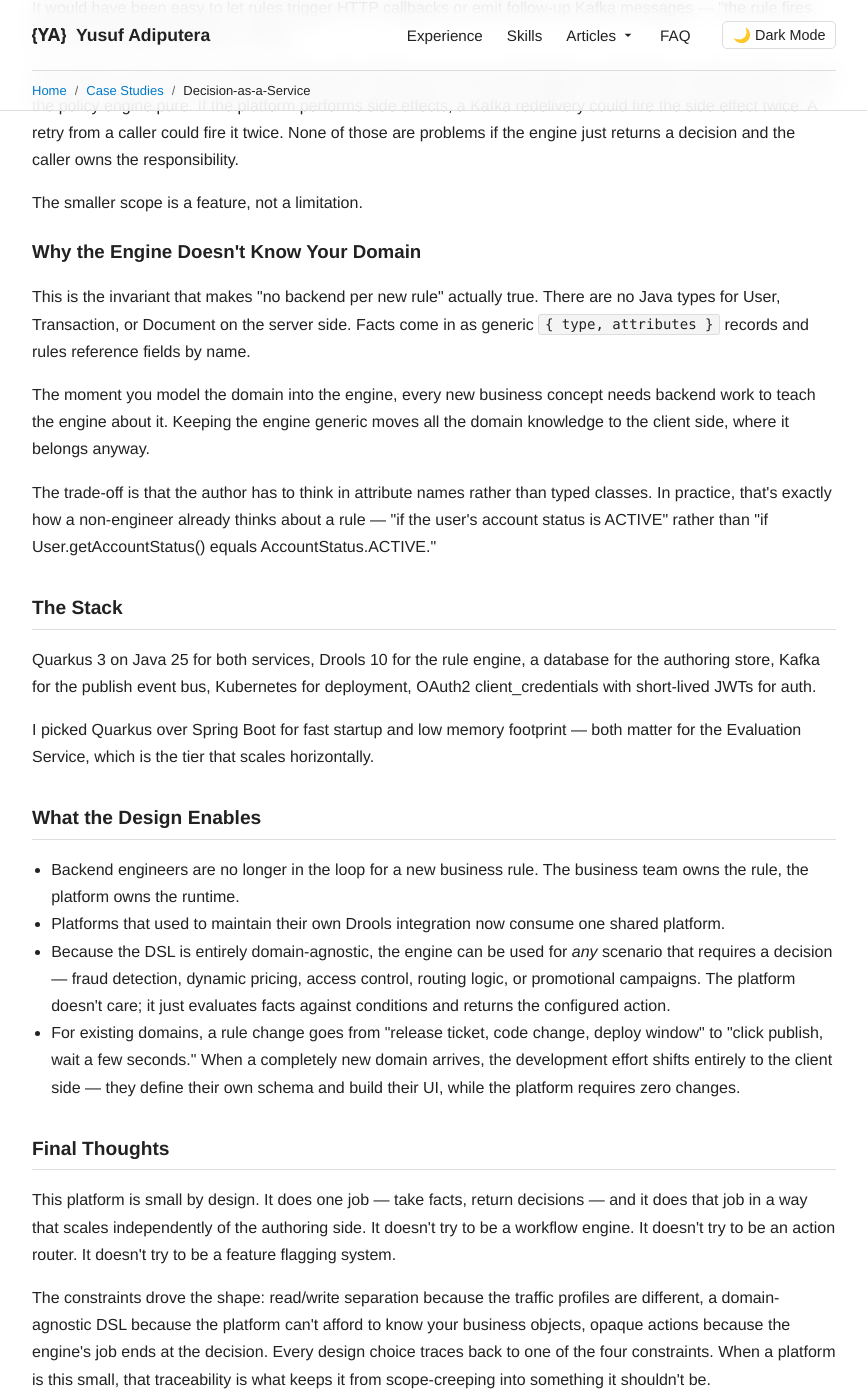
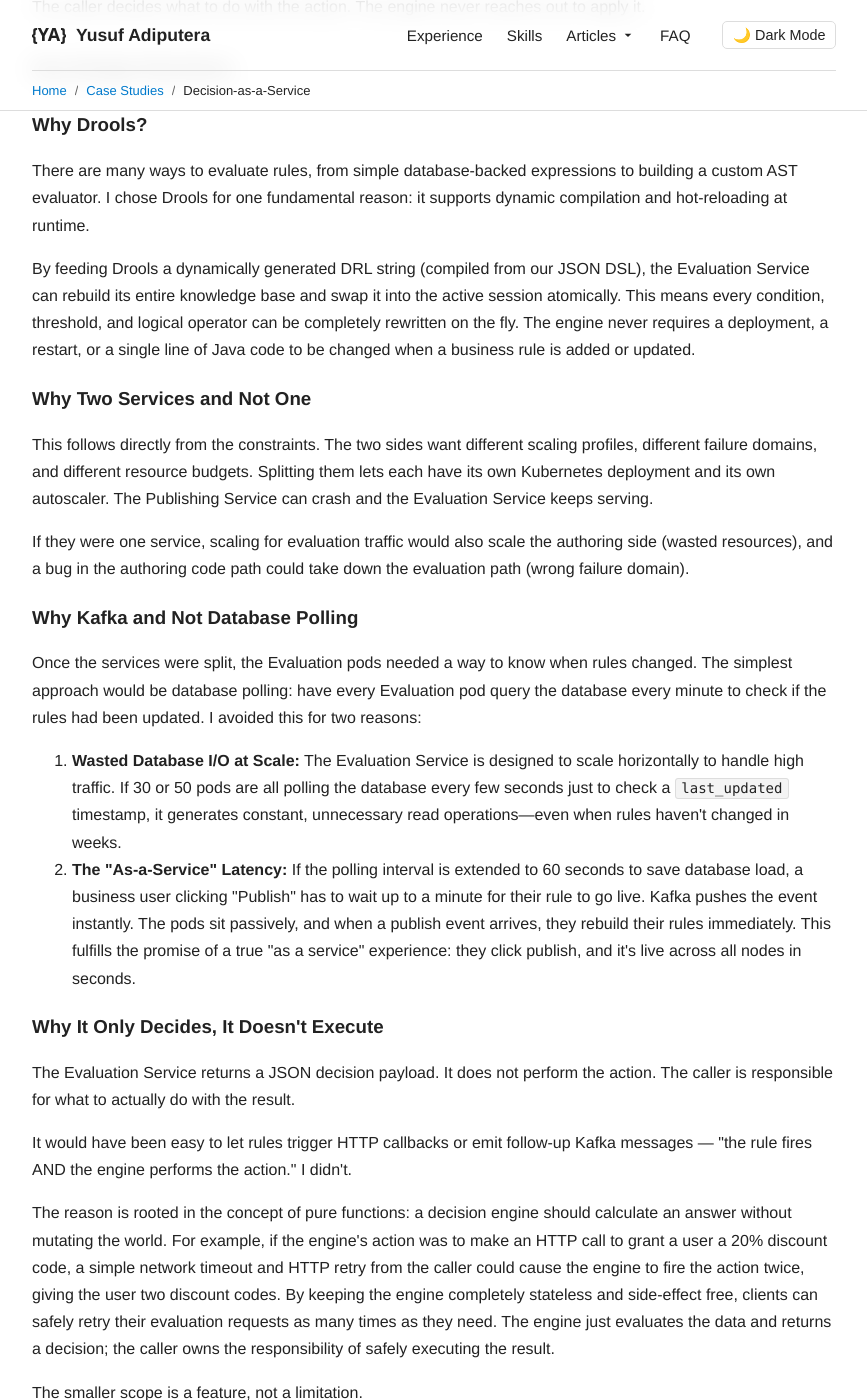
Before and after one commit to adiputera/adiputera.github.io, a Jekyll site: the page built from _articles/case-study-decision-as-a-service.md, in a window 1280 px wide and 1400 px high, scrolled down 6493 px. Shown: the whole window, without its empty margins (206-1073 px from the left). Built offline with Jekyll 4.4.1, drawn with Linux system fonts in a browser that asks for light colours; some of the changed text lies outside the part shown.

Commit message:
Update article

```diff
--- a/_articles/case-study-decision-as-a-service.md
+++ b/_articles/case-study-decision-as-a-service.md
@@ -119,6 +119,14 @@
 
 The action is opaque JSON. The platform doesn't interpret it — the client chooses the shape that fits the consuming service. It might be `"allow"`, `{ "riskLevel": "HIGH" }`, `{ "discount": 15 }`, or a nested structure. As long as it's valid JSON, the engine returns it untouched. This keeps the platform's scope narrow: it decides, it doesn't act.
 
+### Compiling JSON to DRL
+
+In Drools, rules are split into a "When" condition (the Left-Hand-Side or LHS) and a "Then" action (Right-Hand-Side or RHS). Natively, the engine is built to perform LHS pattern matching against strongly-typed Java POJOs loaded in memory. Because the platform must remain domain-agnostic, it can't use standard Java classes for facts.
+
+Instead, the Publishing Service translates the JSON DSL by bypassing standard pattern matching altogether. All incoming facts are passed into the engine wrapped in a single, generic `Map`. The compiler flattens the JSON tree into a complex boolean expression wrapped in a single Drools `eval()` block. It leans entirely on a custom Java utility class to safely handle missing keys, nested property extraction, type coercion, and operator logic at runtime. If the `eval()` block resolves to true, the Right-Hand-Side (RHS) of the rule simply appends the opaque JSON action to an `_actions` list within the fact map.
+
+This approach trades away some of Drools' built-in Rete network optimizations for object matching, but it fulfills the most critical design constraint: the engine can evaluate any domain's rules without ever needing a Java class to model that domain.
+
 ### Operators
 
 There are about 30 operators across 8 categories. The set is small enough that authors can learn it, big enough that I haven't needed to add a new one in months.
@@ -213,19 +221,32 @@
 
 ## Key Design Decisions
 
+### Why Drools?
+
+There are many ways to evaluate rules, from simple database-backed expressions to building a custom AST evaluator. I chose Drools for one fundamental reason: it supports dynamic compilation and hot-reloading at runtime.
+
+By feeding Drools a dynamically generated DRL string (compiled from our JSON DSL), the Evaluation Service can rebuild its entire knowledge base and swap it into the active session atomically. This means every condition, threshold, and logical operator can be completely rewritten on the fly. The engine never requires a deployment, a restart, or a single line of Java code to be changed when a business rule is added or updated.
+
 ### Why Two Services and Not One
 
 This follows directly from the constraints. The two sides want different scaling profiles, different failure domains, and different resource budgets. Splitting them lets each have its own Kubernetes deployment and its own autoscaler. The Publishing Service can crash and the Evaluation Service keeps serving.
 
 If they were one service, scaling for evaluation traffic would also scale the authoring side (wasted resources), and a bug in the authoring code path could take down the evaluation path (wrong failure domain).
 
+### Why Kafka and Not Database Polling
+
+Once the services were split, the Evaluation pods needed a way to know when rules changed. The simplest approach would be database polling: have every Evaluation pod query the database every minute to check if the rules had been updated. I avoided this for two reasons:
+
+1. **Wasted Database I/O at Scale:** The Evaluation Service is designed to scale horizontally to handle high traffic. If 30 or 50 pods are all polling the database every few seconds just to check a `last_updated` timestamp, it generates constant, unnecessary read operations—even when rules haven't changed in weeks.
+2. **The "As-a-Service" Latency:** If the polling interval is extended to 60 seconds to save database load, a business user clicking "Publish" has to wait up to a minute for their rule to go live. Kafka pushes the event instantly. The pods sit passively, and when a publish event arrives, they rebuild their rules immediately. This fulfills the promise of a true "as a service" experience: they click publish, and it's live across all nodes in seconds.
+
 ### Why It Only Decides, It Doesn't Execute
 
 The Evaluation Service returns a JSON decision payload. It does not perform the action. The caller is responsible for what to actually do with the result.
 
-It would have been easy to let rules trigger HTTP callbacks or emit follow-up Kafka messages — "the rule fires AND the rule does the thing." I didn't.
+It would have been easy to let rules trigger HTTP callbacks or emit follow-up Kafka messages — "the rule fires AND the engine performs the action." I didn't.
 
-The reason is the same one Open Policy Agent (OPA) and most well-designed authorization systems follow: keep the policy engine pure. If the platform performs side effects, a Kafka redelivery could fire the side effect twice. A retry from a caller could fire it twice. None of those are problems if the engine just returns a decision and the caller owns the responsibility.
+The reason is rooted in the concept of pure functions: a decision engine should calculate an answer without mutating the world. For example, if the engine's action was to make an HTTP call to grant a user a 20% discount code, a simple network timeout and HTTP retry from the caller could cause the engine to fire the action twice, giving the user two discount codes. By keeping the engine completely stateless and side-effect free, clients can safely retry their evaluation requests as many times as they need. The engine just evaluates the data and returns a decision; the caller owns the responsibility of safely executing the result.
 
 The smaller scope is a feature, not a limitation.
 
@@ -245,7 +266,7 @@
 
 ## What the Design Enables
 
-- Backend engineers are no longer in the loop for a new business rule. The business team owns the rule, the platform owns the runtime.
+- The central platform team is no longer a bottleneck for business rules. The business team owns the logic and the platform owns the runtime. Any backend development is strictly localized to the client applications when they need to expose new data attributes to the engine.
 - Platforms that used to maintain their own Drools integration now consume one shared platform.
 - Because the DSL is entirely domain-agnostic, the engine can be used for *any* scenario that requires a decision — fraud detection, dynamic pricing, access control, routing logic, or promotional campaigns. The platform doesn't care; it just evaluates facts against conditions and returns the configured action.
 - For existing domains, a rule change goes from "release ticket, code change, deploy window" to "click publish, wait a few seconds." When a completely new domain arrives, the development effort shifts entirely to the client side — they define their own schema and build their UI, while the platform requires zero changes.
```
Also changed, not shown: _articles/case-study-headless-cms-demo.md (added, +154 -0 lines).
